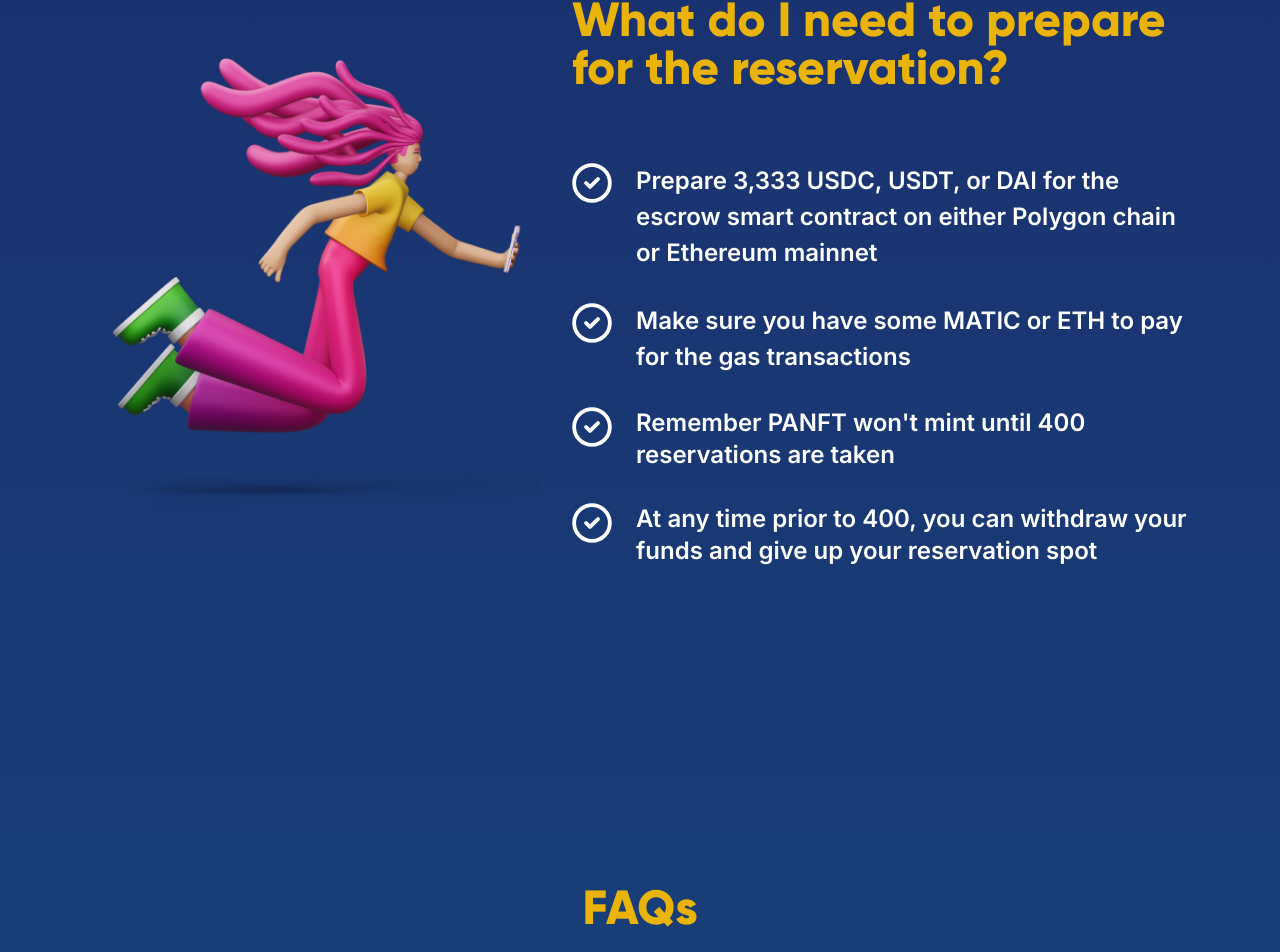
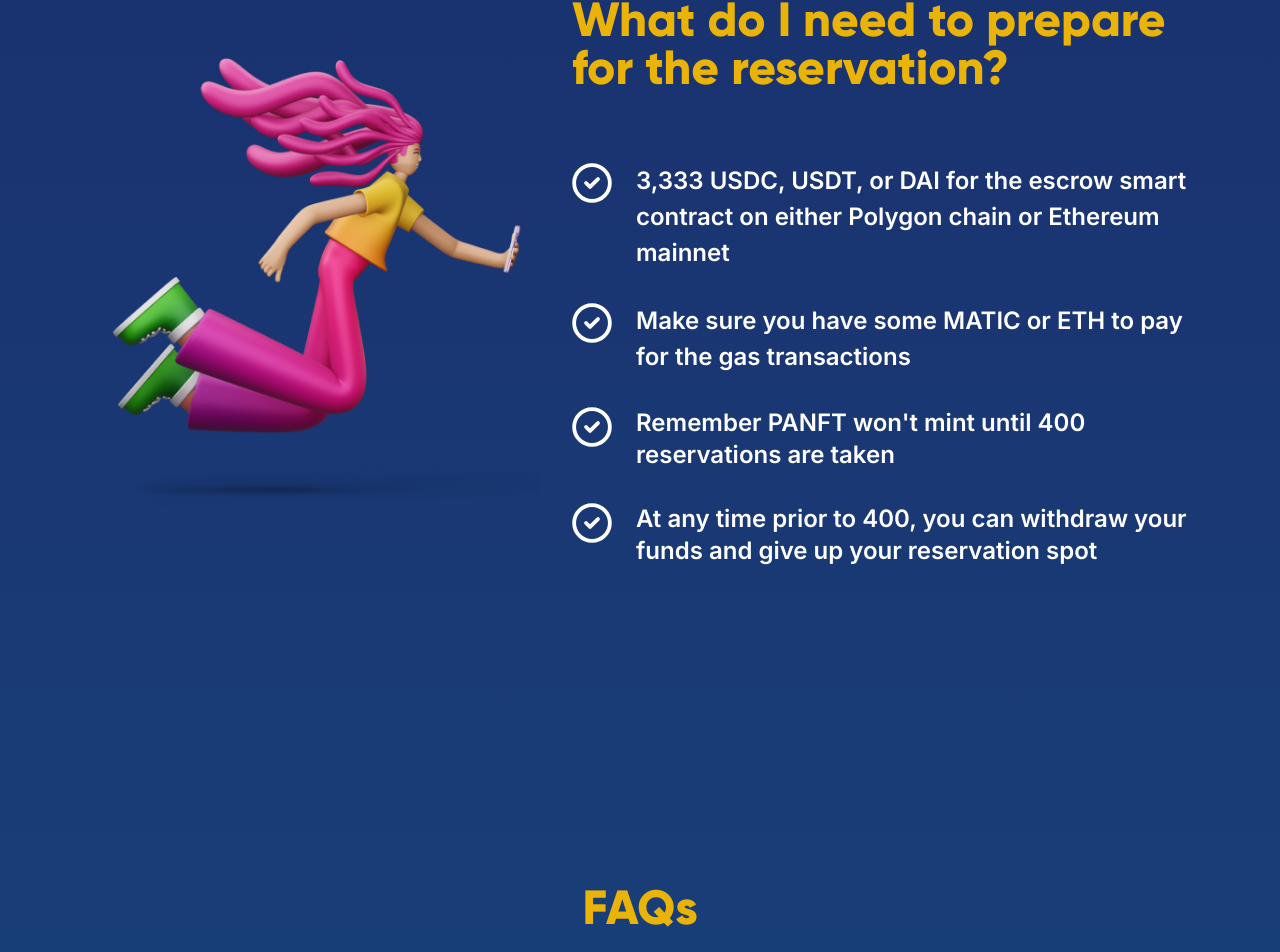
Before and after one commit to humandao-org/humanDAOsite, a Next.js app: page /index-moonbirds in a window 1280 px wide. Shown: the part 1632-2584 px from the top of the page. Built offline with nearby package versions, Linux system fonts and the light colour scheme; what @storyblok/react, @thirdweb-dev/react would draw is missing.

Commit message:
text change

```diff
--- a/pages/index-moonbirds.js
+++ b/pages/index-moonbirds.js
@@ -114,7 +114,7 @@ export default function Moonbirds({ story }) {
                       />
                     </svg>
                   </span>
-                  <span>Prepare 3,333 USDC, USDT, or DAI for the escrow smart contract on either Polygon chain or Ethereum mainnet</span>
+                  <span>3,333 USDC, USDT, or DAI for the escrow smart contract on either Polygon chain or Ethereum mainnet</span>
                 </li>
                 <li className="grid grid-cols-[max-content_1fr] gap-3 text-base font-semibold text-white md:gap-6 md:text-2xl md:leading-9">
                   <span>
--- a/pages/index.js
+++ b/pages/index.js
@@ -91,7 +91,7 @@ export default function Reservation({ story }) {
                       />
                     </svg>
                   </span>
-                  <span>Prepare 3,333 USDC, USDT, or DAI for the escrow smart contract on either Polygon chain or Ethereum mainnet</span>
+                  <span>3,333 USDC, USDT, or DAI for the escrow smart contract on either Polygon chain or Ethereum mainnet</span>
                 </li>
                 <li className="grid grid-cols-[max-content_1fr] gap-3 text-base font-semibold text-dark md:gap-6 md:text-2xl md:leading-9">
                   <span>
```
